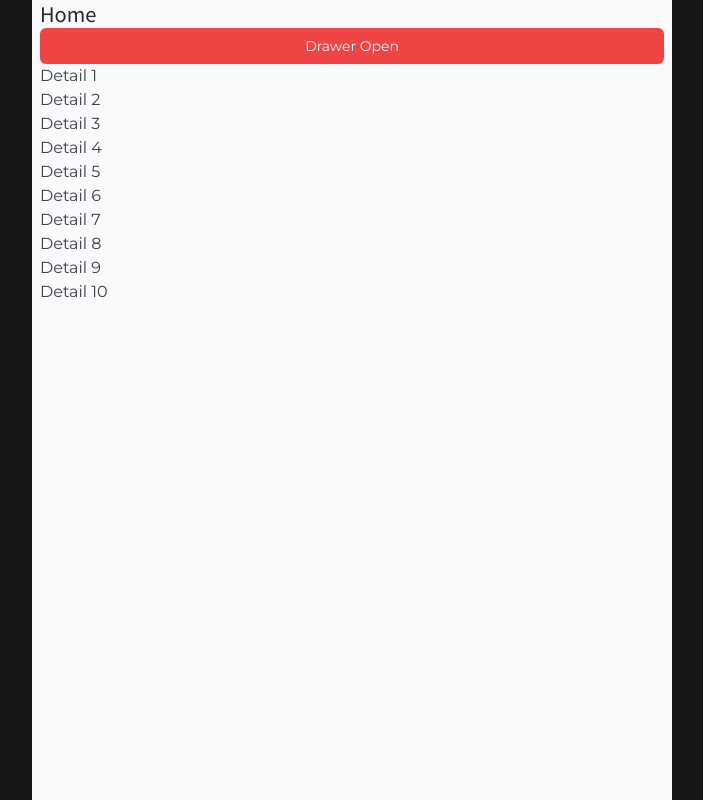
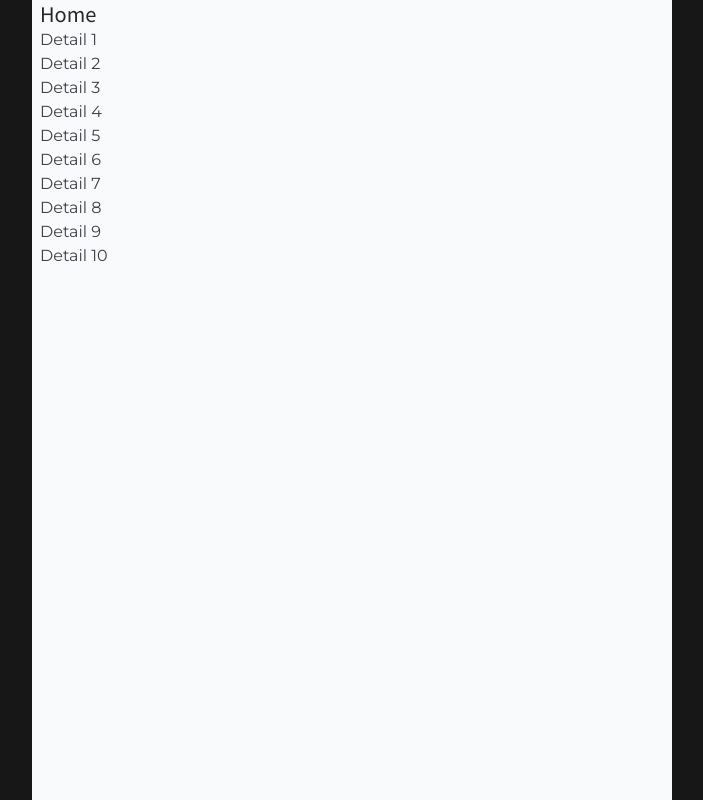
Before and after one commit to undefined-dev-ko/ship-dang, a Next.js app: page / in a window 1280 px wide. Shown: the whole page, without its empty margins (288-991 px from the left). Built offline with nearby package versions, Linux system fonts and the light colour scheme.

Commit message:
🔥 remove(component): 테스트 Drawer 삭제

```diff
--- a/src/app/page.tsx
+++ b/src/app/page.tsx
@@ -1,12 +1,9 @@
 import Link from 'next/link';
-
-import { MainDrawer } from './ui/main-drawer';
 
 export default function Home() {
   return (
     <div className="mx-auto flex h-full max-w-screen-sm flex-col bg-slate-50 px-2">
       <span className="font-notoSansKR text-xl text-zinc-800">Home</span>
-      <MainDrawer />
 
       <ul>
         {Array.from({ length: 10 }).map((_, index) => (
--- a/src/app/ui/main-drawer.tsx
+++ /dev/null
@@ -1,23 +0,0 @@
-import { Button } from '@/components/ui/button';
-import {
-  Drawer,
-  DrawerContent,
-  DrawerHeader,
-  DrawerTitle,
-  DrawerTrigger,
-} from '@/components/ui/drawer';
-
-export function MainDrawer() {
-  return (
-    <Drawer>
-      <DrawerTrigger asChild>
-        <Button variant="destructive">Drawer Open</Button>
-      </DrawerTrigger>
-      <DrawerContent>
-        <DrawerHeader>
-          <DrawerTitle>Main Drawer</DrawerTitle>
-        </DrawerHeader>
-      </DrawerContent>
-    </Drawer>
-  );
-}
```
